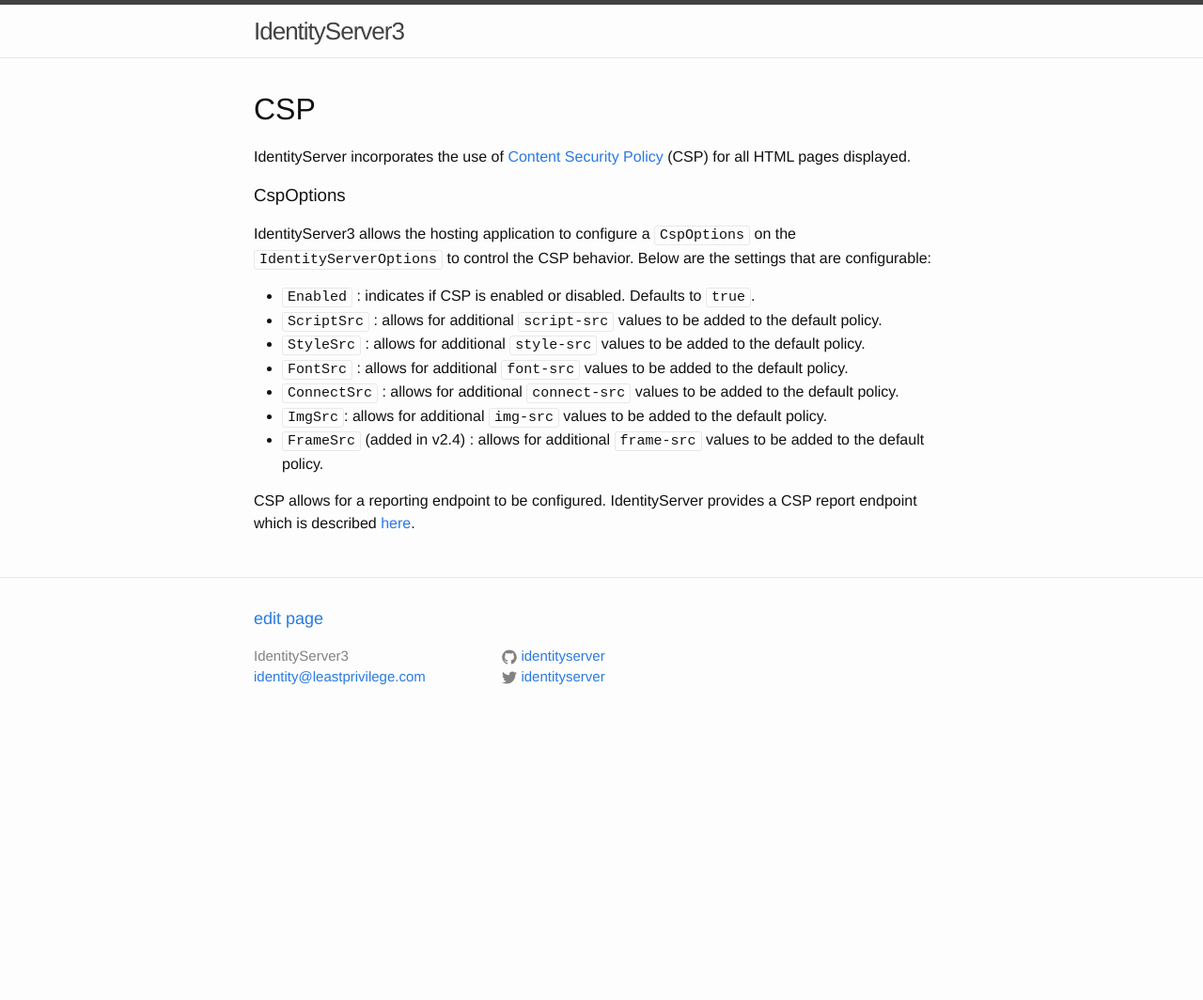
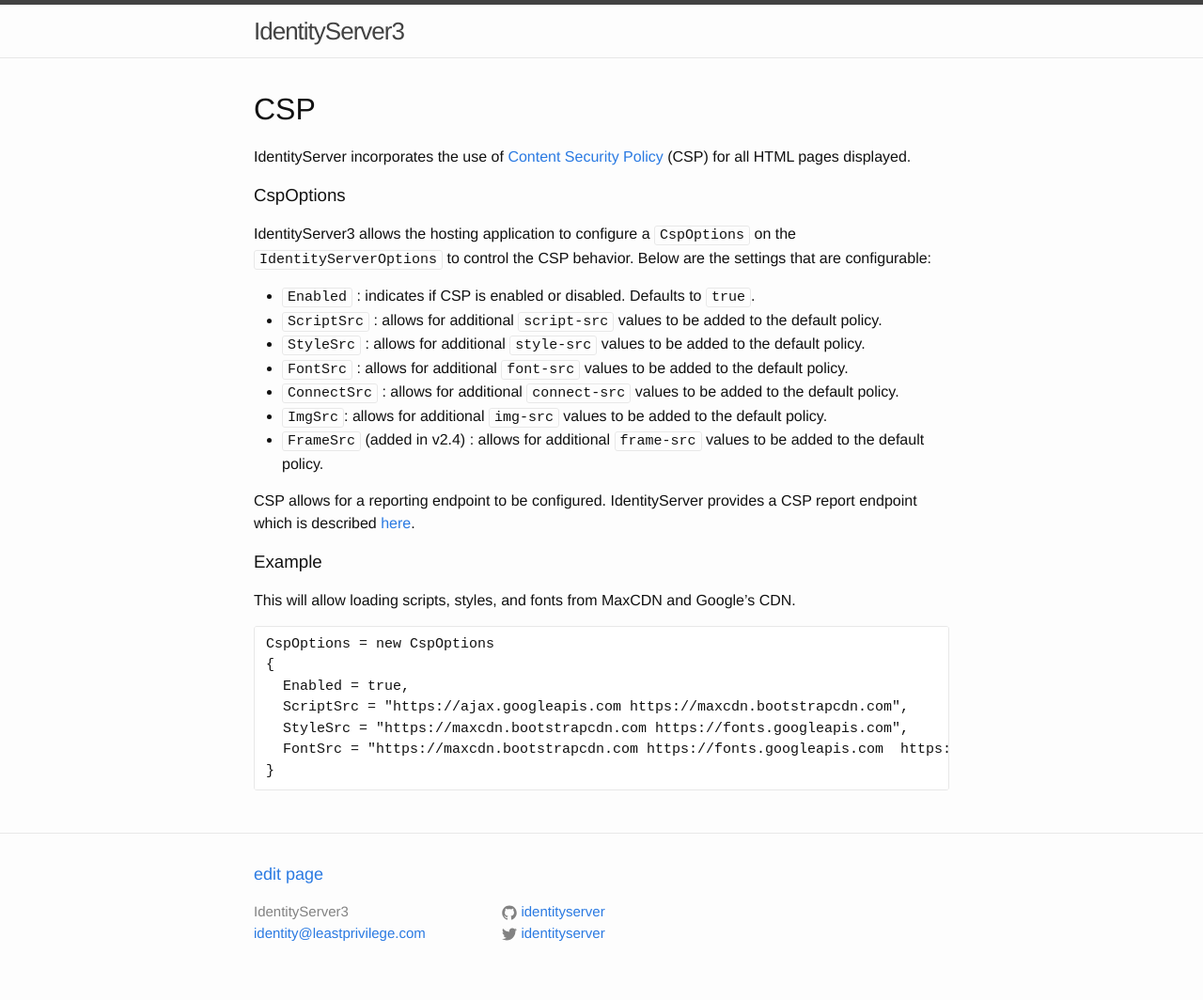
Before and after one commit to IdentityServer/Documentation, a Jekyll site: the page built from docsv2/advanced/csp.md, in a window 1280 px wide. Shown: the whole page at 94% size. Built offline with Jekyll 4.4.1, drawn with Linux system fonts in a browser that asks for light colours; our own code applies the rules of GitHub Pages for plain Markdown files; before the commit the page ends 900 px from its top, so only the background shows below that.

Commit message:
Add a code example

````diff
--- a/docsv2/advanced/csp.md
+++ b/docsv2/advanced/csp.md
@@ -19,3 +19,17 @@
 * `FrameSrc` (added in v2.4) : allows for additional `frame-src` values to be added to the default policy.
 
 CSP allows for a reporting endpoint to be configured. IdentityServer provides a CSP report endpoint which is described [here](../endpoints/csp.html).
+
+### Example
+
+This will allow loading scripts, styles, and fonts from MaxCDN and Google's CDN.
+
+```
+CspOptions = new CspOptions
+{
+  Enabled = true,
+  ScriptSrc = "https://ajax.googleapis.com https://maxcdn.bootstrapcdn.com",
+  StyleSrc = "https://maxcdn.bootstrapcdn.com https://fonts.googleapis.com",
+  FontSrc = "https://maxcdn.bootstrapcdn.com https://fonts.googleapis.com  https://fonts.gstatic.com"
+}
+```
````
